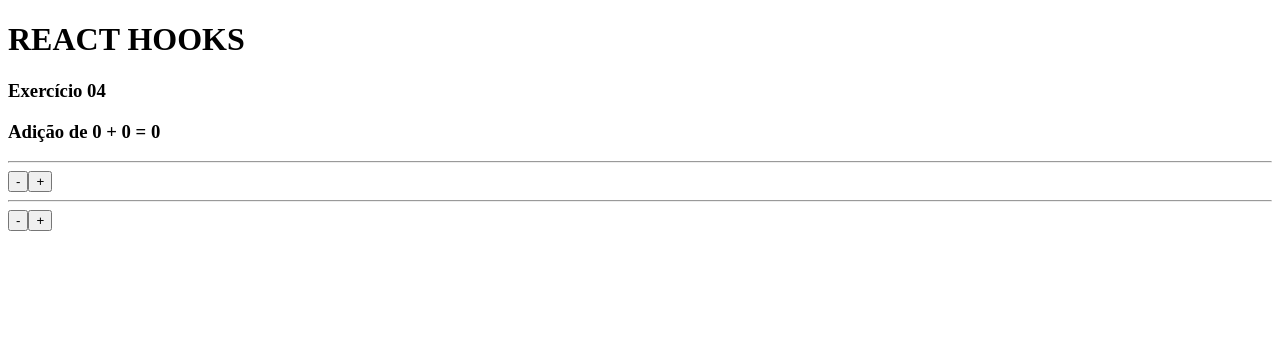
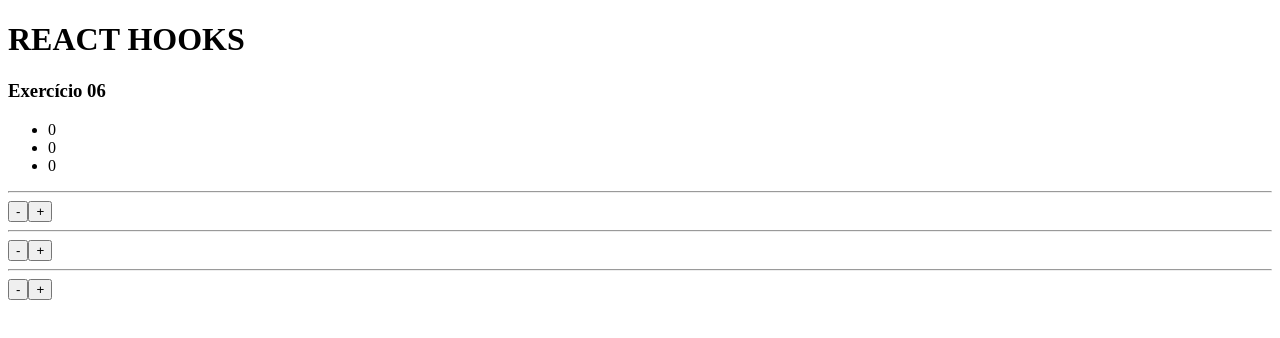
Before and after one commit to sys4soft/react_next_hooks, a React (Vite) app: page / in a window 1280 px wide. Shown: the top 338 px of the page. Built offline with nearby package versions, Linux system fonts and the light colour scheme.

Commit message:
07_hooks

```diff
--- a/src/App.jsx
+++ b/src/App.jsx
@@ -5,7 +5,8 @@
 // import HookState03 from './components/UseState_03'
 // import HookState04 from './components/UseState_04'
 // import HookState05 from './components/UseState_05'
-import HookState06 from './components/UseState_06'
+// import HookState06 from './components/UseState_06'
+import HookState07 from './components/UseState_07'
 
 export default () => {
     return (
@@ -16,7 +17,8 @@
             {/* <HookState03 /> */}
             {/* <HookState04 /> */}
             {/* <HookState05 /> */}
-            <HookState06 />
+            {/* <HookState06 /> */}
+            <HookState07 />
         </>
     )
 }
--- /dev/null
+++ b/src/components/UseState_07.jsx
@@ -0,0 +1,38 @@
+import React from "react";
+import { useState } from "react";
+import UseState_07a from "./UseState_07a";
+
+export default () => {
+
+    const [valor, setValor] = useState([0, 0, 0])
+
+    function atualizar(indice, unidade) {
+        const tmp = [...valor]
+        tmp[indice] = tmp[indice] + unidade
+        setValor(tmp)
+    }
+
+    function decValor1() { atualizar(0, -1) }
+    function incValor1() { atualizar(0, 1) }
+    function decValor2() { atualizar(1, -1) }
+    function incValor2() { atualizar(1, 1) }
+    function decValor3() { atualizar(2, -1) }
+    function incValor3() { atualizar(2, 1) }
+
+    return (
+        <>
+            <h3>Exercício 06</h3>
+            <ul>
+                <li>{valor[0]}</li>
+                <li>{valor[1]}</li>
+                <li>{valor[2]}</li>
+            </ul>
+            <hr />
+            <UseState_07a funcaoDec={decValor1} funcaoInc={incValor1} />
+            <hr />
+            <UseState_07a funcaoDec={decValor2} funcaoInc={incValor2} />
+            <hr />
+            <UseState_07a funcaoDec={decValor3} funcaoInc={incValor3} />
+        </>
+    )
+}
--- /dev/null
+++ b/src/components/UseState_07a.jsx
@@ -0,0 +1,9 @@
+import React from "react";
+export default ({funcaoDec, funcaoInc}) => {
+    return (
+        <>
+            <button onClick={funcaoDec}>-</button>
+            <button onClick={funcaoInc}>+</button>
+        </>
+    )
+}
```
